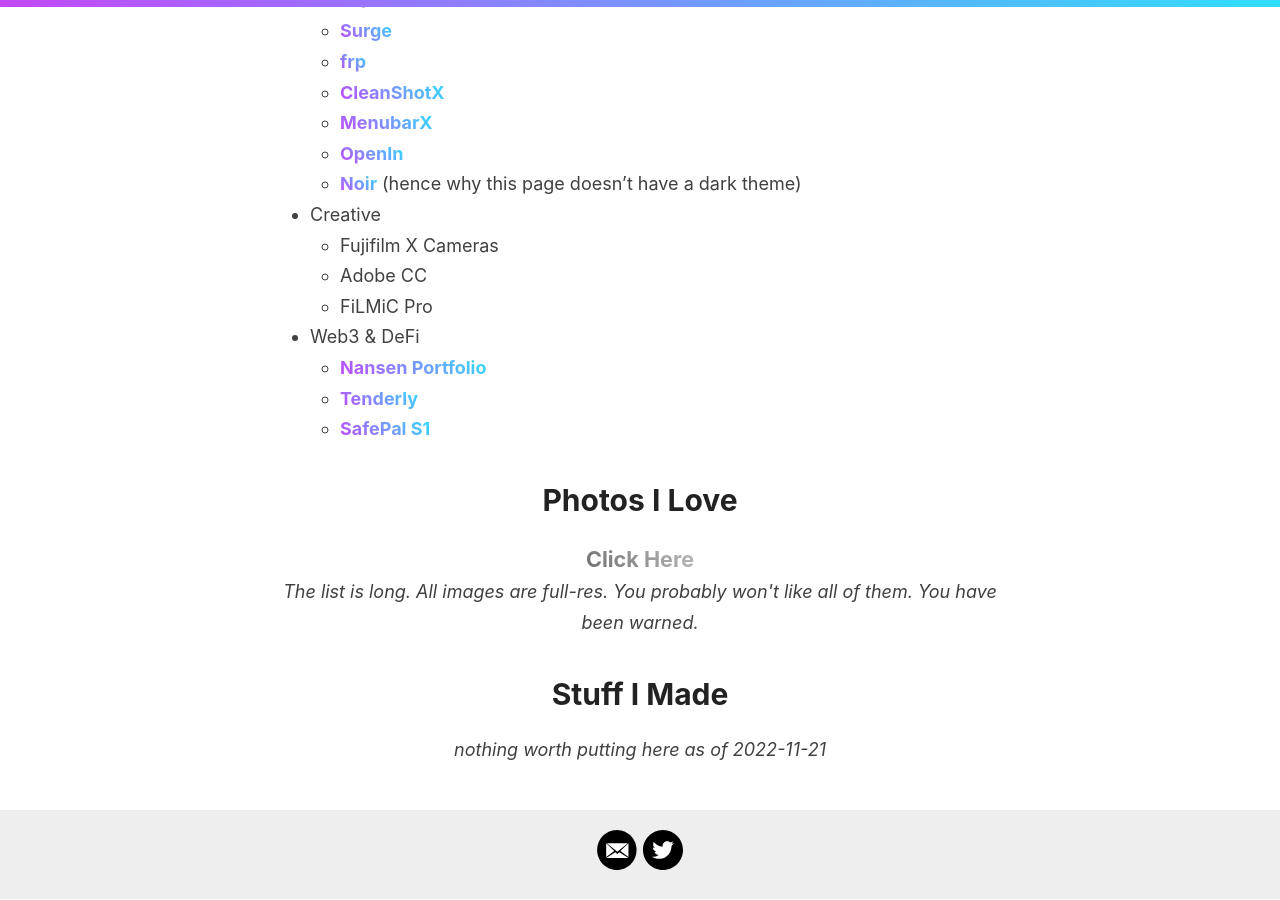
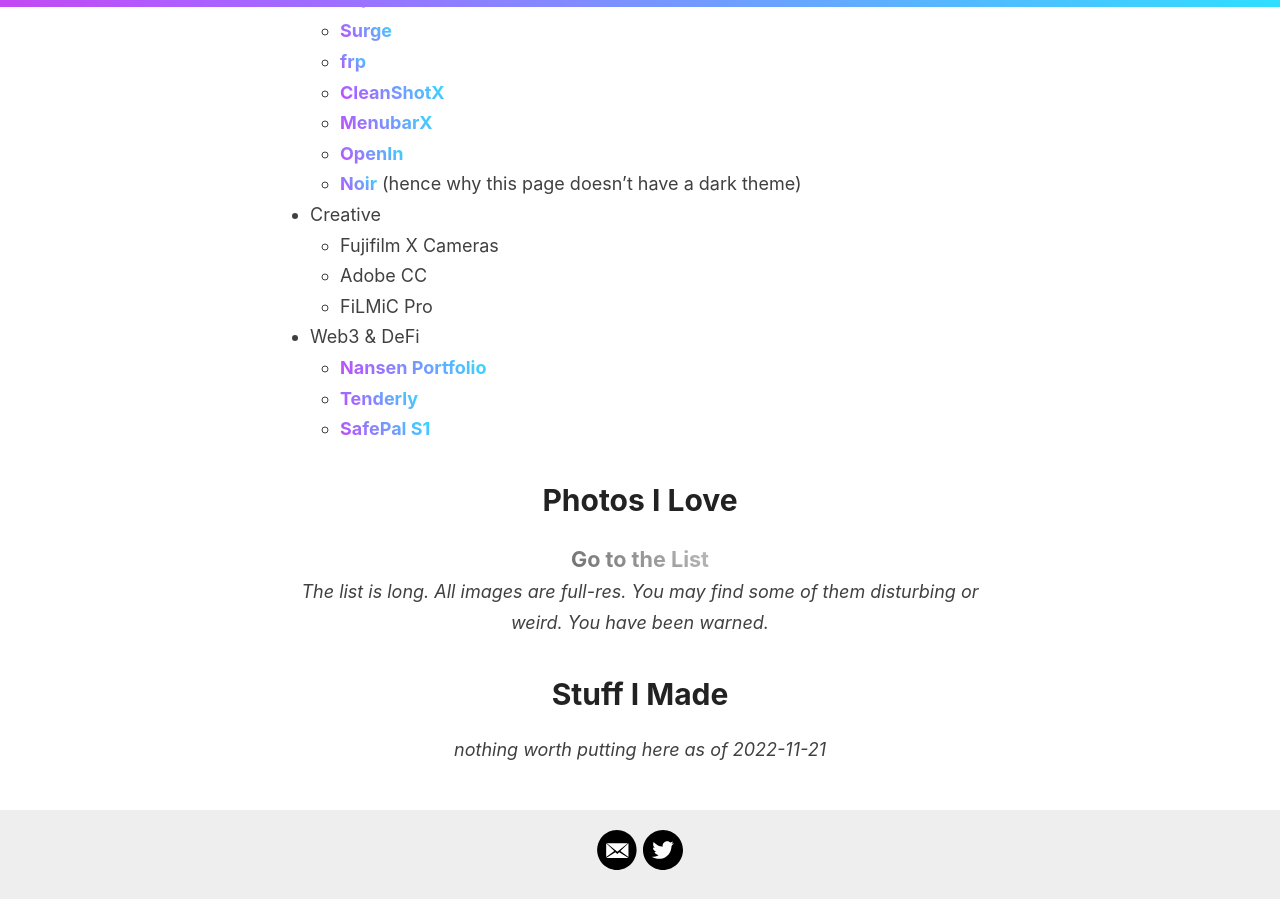
Before and after one commit to 98827ddb7e5a2c2e261912a23d9251d6/98827ddb7e5a2c2e261912a23d9251d6.github.io, a Jekyll site: the page built from index.md, in a window 1280 px wide and 900 px high, scrolled down 1710 px. Built offline with Jekyll 4.4.1, drawn with Linux system fonts in a browser that asks for light colours.

Commit message:
update home

```diff
--- a/index.md
+++ b/index.md
@@ -51,9 +51,9 @@
 
 # Photos I Love
 
-<div style="text-align: center; filter: saturate(0); font-size: 120%;"><a href="/photos">Click Here</a></div>
+<div style="text-align: center; filter: saturate(0); font-size: 120%;"><a href="/photos">Go to the List</a></div>
 
-<div style="text-align: center"><i>The list is long. All images are full-res. You probably won't like all of them. You have been warned.</i></div>
+<div style="text-align: center"><i>The list is long. All images are full-res. You may find some of them disturbing or weird. You have been warned.</i></div>
 
 # Stuff I Made
 
```
